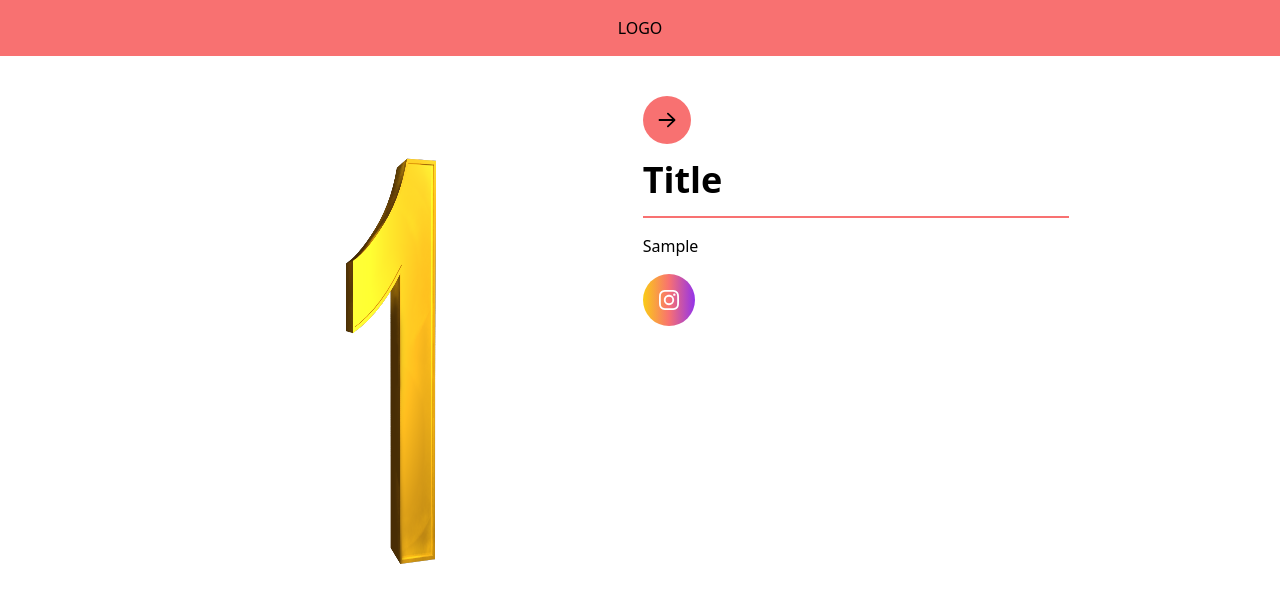
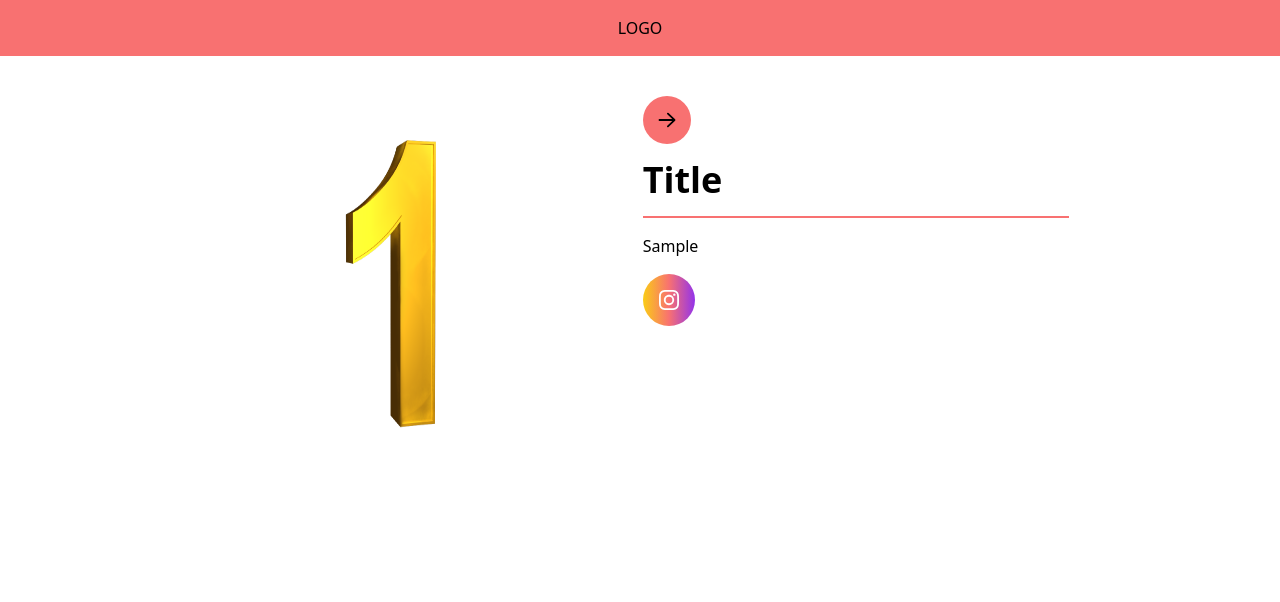
Before and after one commit to OrneryCash/pcshspl-st-art, a SvelteKit app: page /art/1/1 in a window 1280 px wide. Shown: the top 602 px of the page. Built offline with nearby package versions, Linux system fonts and the light colour scheme.

Commit message:
Change aspect to square

```diff
--- a/src/routes/art/[room]/[number]/+page.svelte
+++ b/src/routes/art/[room]/[number]/+page.svelte
@@ -30,7 +30,7 @@
 	<div
 		class="flex flex-col items-center sm:flex-row sm:items-start justify-center gap-8 sm:gap-12 mt-10 w-full"
 	>
-		<img class="aspect-a3 w-96" src={`/room${room}/number${number}.webp`} alt={data.ar.title} />
+		<img class="aspect-square w-96" src={`/room${room}/number${number}.webp`} alt={data.ar.title} />
 		<div class="w-3/4 sm:w-1/3">
 			<div class="flex gap-5 mb-4">
 				{#if previous !== ''}
```
